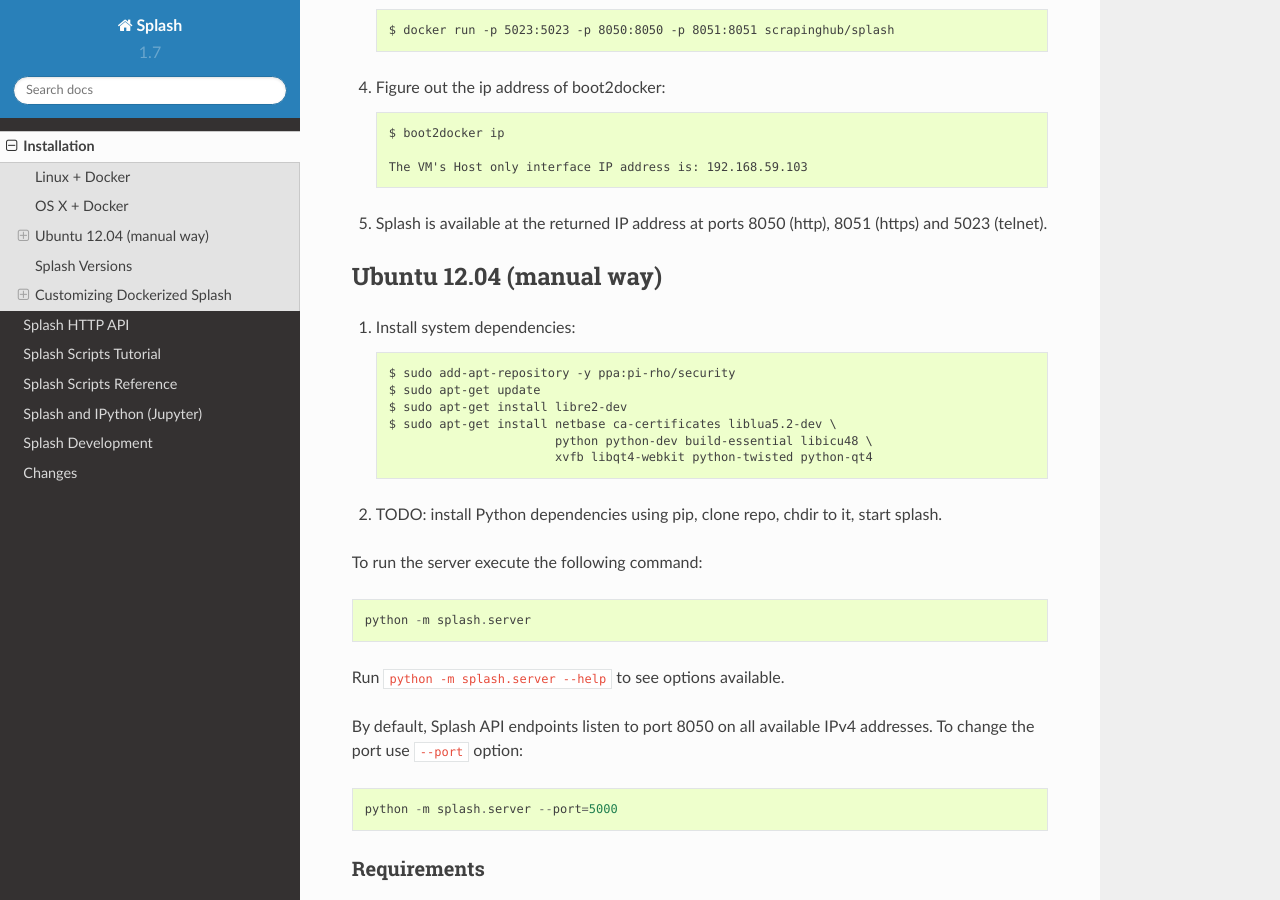
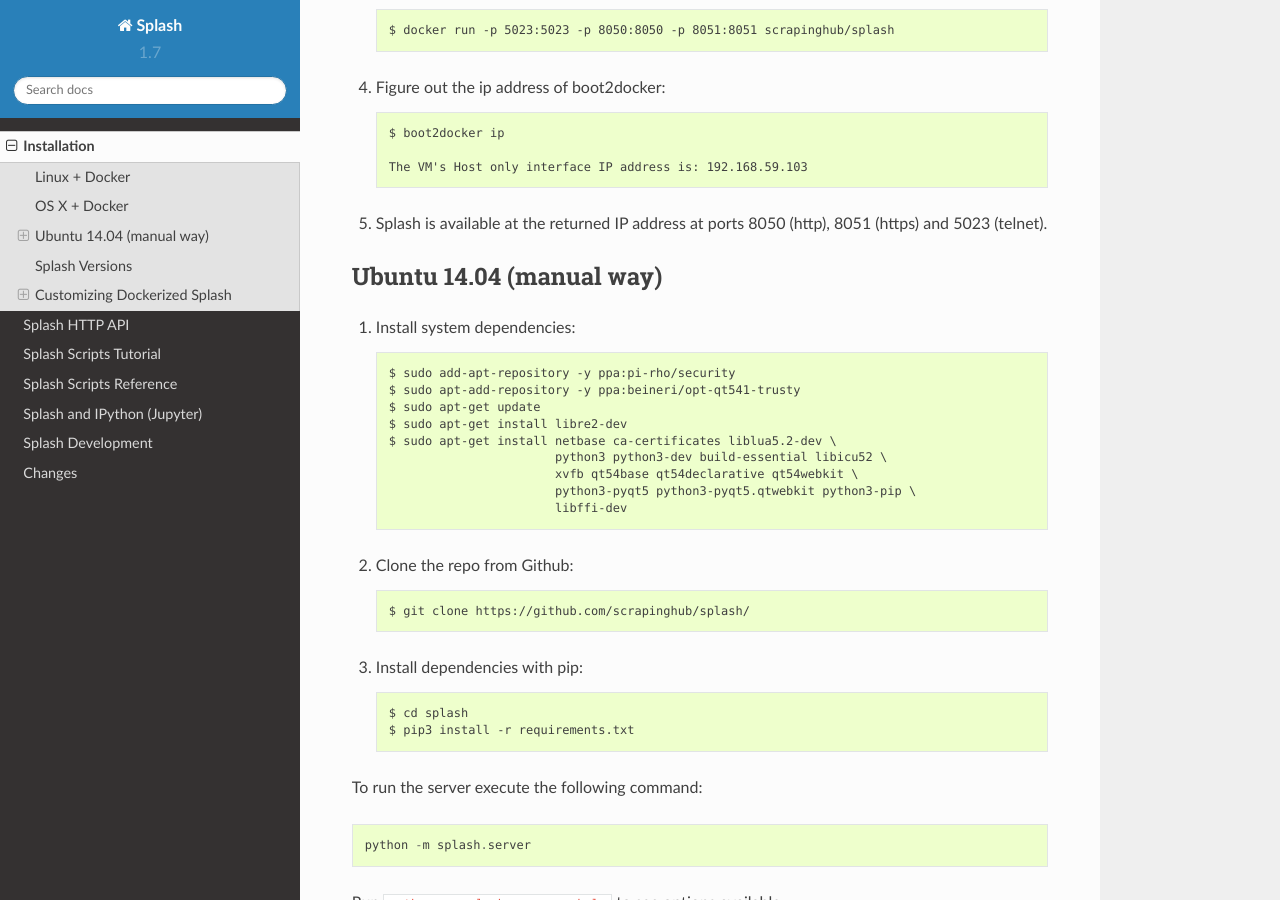
Before and after one commit to scrapinghub/splash, a Sphinx documentation site: the page built from docs/install.rst, in a window 1280 px wide and 900 px high, scrolled down 703 px. Built offline with Sphinx 7.4.7 and the Read the Docs theme 2.0.0, drawn with Linux system fonts in a browser that asks for light colours.

Commit message:
Update manual installation docs.

```diff
--- a/docs/install.rst
+++ b/docs/install.rst
@@ -45,20 +45,29 @@
 
 .. _manual-install-ubuntu:
 
-Ubuntu 12.04 (manual way)
+Ubuntu 14.04 (manual way)
 -------------------------
 
 1. Install system dependencies::
 
        $ sudo add-apt-repository -y ppa:pi-rho/security
+       $ sudo apt-add-repository -y ppa:beineri/opt-qt541-trusty
        $ sudo apt-get update
        $ sudo apt-get install libre2-dev
        $ sudo apt-get install netbase ca-certificates liblua5.2-dev \
-                              python python-dev build-essential libicu48 \
-                              xvfb libqt4-webkit python-twisted python-qt4
+                              python3 python3-dev build-essential libicu52 \
+                              xvfb qt54base qt54declarative qt54webkit \
+                              python3-pyqt5 python3-pyqt5.qtwebkit python3-pip \
+                              libffi-dev
 
-2. TODO: install Python dependencies using pip, clone repo, chdir to it,
-   start splash.
+2. Clone the repo from Github::
+
+        $ git clone https://github.com/scrapinghub/splash/
+
+3. Install dependencies with pip::
+
+        $ cd splash
+        $ pip3 install -r requirements.txt
 
 
 To run the server execute the following command::
```
